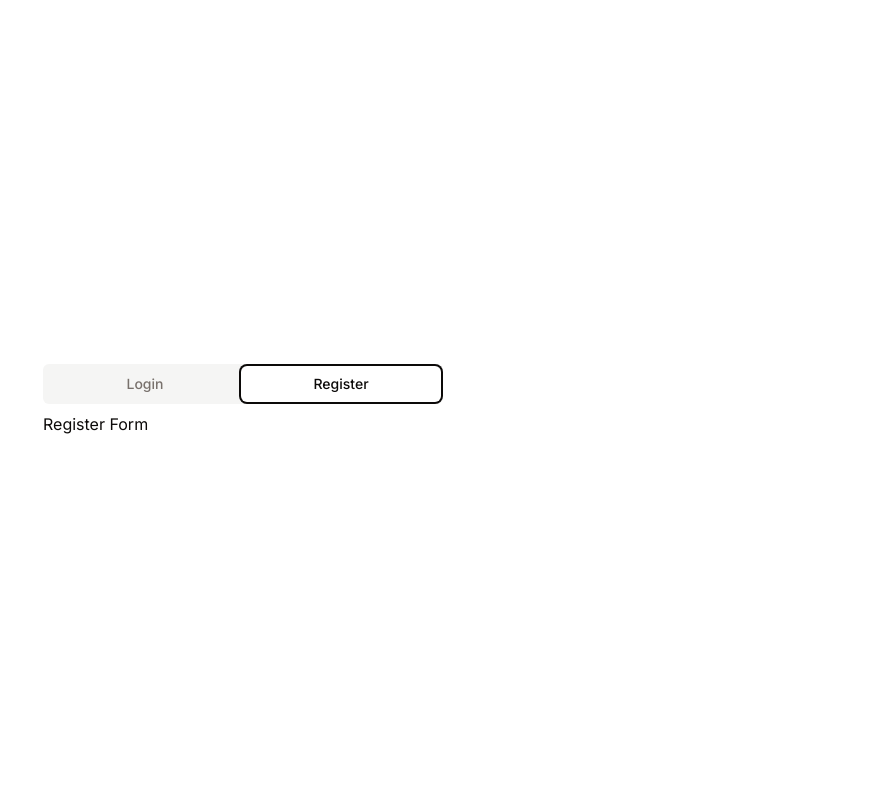
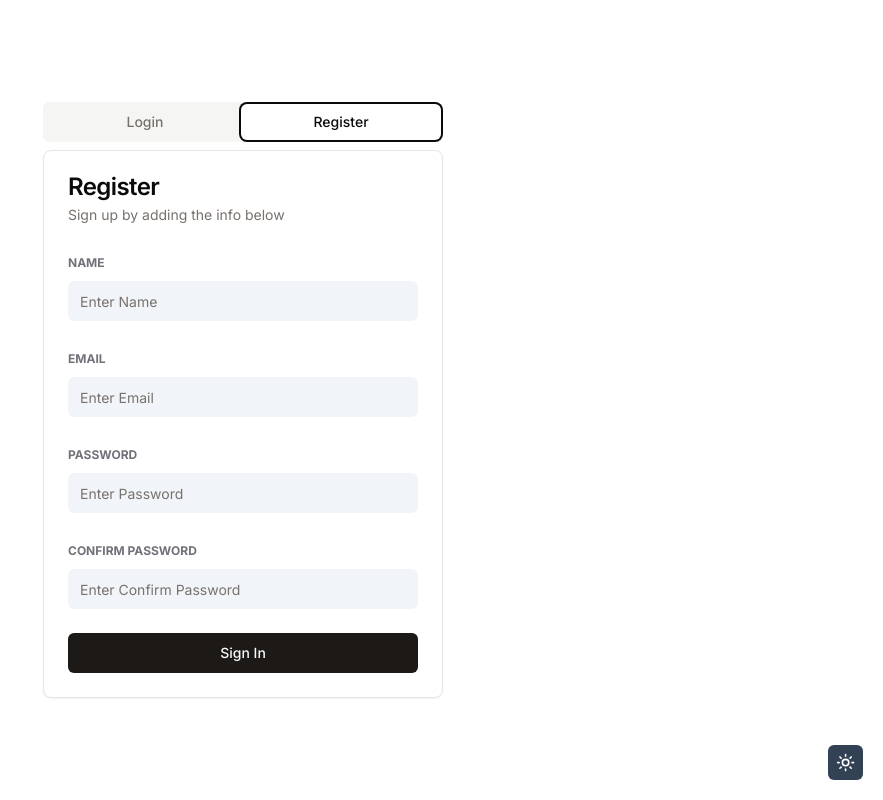
Before and after one commit to udaysharma1501/udays_adminPanel, a Next.js app: page /auth in a window 1280 px wide. Both pictures are taken after a click on the tab "Register". Shown: the whole page, without its empty margins (397-1280 px from the left). Built offline with nearby package versions, Linux system fonts and the light colour scheme.

Commit message:
registration form

```diff
--- a/app/(auth)/layout.tsx
+++ b/app/(auth)/layout.tsx
@@ -1,6 +1,13 @@
+import ThemeToggler from "@/components/ThemeToggler";
+
 const AuthLayout = ({ children }: { children: React.ReactNode }) => {
   return (
     <div className="h-[100vh] flex items-center justify-center relative">
+
+      <div className="absolute bottom-5 right-0 text-white">
+        <ThemeToggler/>
+      </div>
+
       {children} {/* uses the page.tsx from app/auth/page */}
     </div>
   );
--- a/components/auth/RegisterForm.tsx
+++ b/components/auth/RegisterForm.tsx
@@ -1,5 +1,164 @@
+"use client";
+
+import BackButton from "@/components/BackButton";
+import * as z from "zod";
+import { useForm } from "react-hook-form";
+import { zodResolver } from "@hookform/resolvers/zod";
+import {
+  Form,
+  FormControl,
+  FormField,
+  FormItem,
+  FormLabel,
+  FormMessage,
+} from "@/components/ui/form";
+import {
+  Card,
+  CardContent,
+  CardDescription,
+  CardHeader,
+  CardTitle,
+} from "@/components/ui/card";
+import { Input } from "@/components/ui/input";
+import { Button } from "@/components/ui/button";
+import { useRouter } from "next/navigation";
+
+const formSchema = z.object({
+  name: z.string().min(1, {
+    message: "Name is required",
+  }),
+  email: z
+    .string()
+    .min(1, {
+      message: "Email is required",
+    })
+    .email({
+      message: "Please enter a valid email",
+    }),
+  password: z.string().min(1, {
+    message: "Password is required",
+  }),
+  confirmPassword: z.string().min(1, {
+    message: "Confirm Password is required",
+  }),
+});
+
 const RegisterForm = () => {
-  return <div>Register Form</div>;
+  const router = useRouter();
+
+  const form = useForm<z.infer<typeof formSchema>>({
+    resolver: zodResolver(formSchema),
+    defaultValues: {
+      name: "",
+      email: "",
+      password: "",
+      confirmPassword: "",
+    },
+  });
+
+  const handleSubmit = (data: z.infer<typeof formSchema>) => {
+    router.push("/");
+  };
+
+  return (
+    <Card>
+      <CardHeader>
+        <CardTitle>Register</CardTitle>
+        <CardDescription>Sign up by adding the info below</CardDescription>
+      </CardHeader>
+      <CardContent className="space-y-2">
+        <Form {...form}>
+          <form
+            onSubmit={form.handleSubmit(handleSubmit)}
+            className="space-y-6"
+          >
+            <FormField
+              control={form.control}
+              name="name"
+              render={({ field }) => (
+                <FormItem>
+                  <FormLabel className="uppercase text-xs font-bold text-zinc-500 dark:text-white">
+                    Name
+                  </FormLabel>
+                  <FormControl>
+                    <Input
+                      className="bg-slate-100 dark:bg-slate-500 border-0 focus-visible:ring-0 text-black dark:text-white focus-visible: ring-offset-0"
+                      placeholder="Enter Name"
+                      {...field}
+                    />
+                  </FormControl>
+                  <FormMessage />
+                </FormItem>
+              )}
+            />
+
+            <FormField
+              control={form.control}
+              name="email"
+              render={({ field }) => (
+                <FormItem>
+                  <FormLabel className="uppercase text-xs font-bold text-zinc-500 dark:text-white">
+                    Email
+                  </FormLabel>
+                  <FormControl>
+                    <Input
+                      className="bg-slate-100 dark:bg-slate-500 border-0 focus-visible:ring-0 text-black dark:text-white focus-visible: ring-offset-0"
+                      placeholder="Enter Email"
+                      {...field}
+                    />
+                  </FormControl>
+                  <FormMessage />
+                </FormItem>
+              )}
+            />
+
+            <FormField
+              control={form.control}
+              name="password"
+              render={({ field }) => (
+                <FormItem>
+                  <FormLabel className="uppercase text-xs font-bold text-zinc-500 dark:text-white">
+                    Password
+                  </FormLabel>
+                  <FormControl>
+                    <Input
+                      type="password"
+                      className="bg-slate-100 dark:bg-slate-500 border-0 focus-visible:ring-0 text-black dark:text-white focus-visible: ring-offset-0"
+                      placeholder="Enter Password"
+                      {...field}
+                    />
+                  </FormControl>
+                  <FormMessage />
+                </FormItem>
+              )}
+            />
+
+            <FormField
+              control={form.control}
+              name="confirmPassword"
+              render={({ field }) => (
+                <FormItem>
+                  <FormLabel className="uppercase text-xs font-bold text-zinc-500 dark:text-white">
+                    Confirm Password
+                  </FormLabel>
+                  <FormControl>
+                    <Input
+                      type="confirmPassword"
+                      className="bg-slate-100 dark:bg-slate-500 border-0 focus-visible:ring-0 text-black dark:text-white focus-visible: ring-offset-0"
+                      placeholder="Enter Confirm Password"
+                      {...field}
+                    />
+                  </FormControl>
+                  <FormMessage />
+                </FormItem>
+              )}
+            />
+            <Button className="w-full">Sign In</Button>
+          </form>
+        </Form>
+      </CardContent>
+    </Card>
+  );
 };
 
 export default RegisterForm;
```
